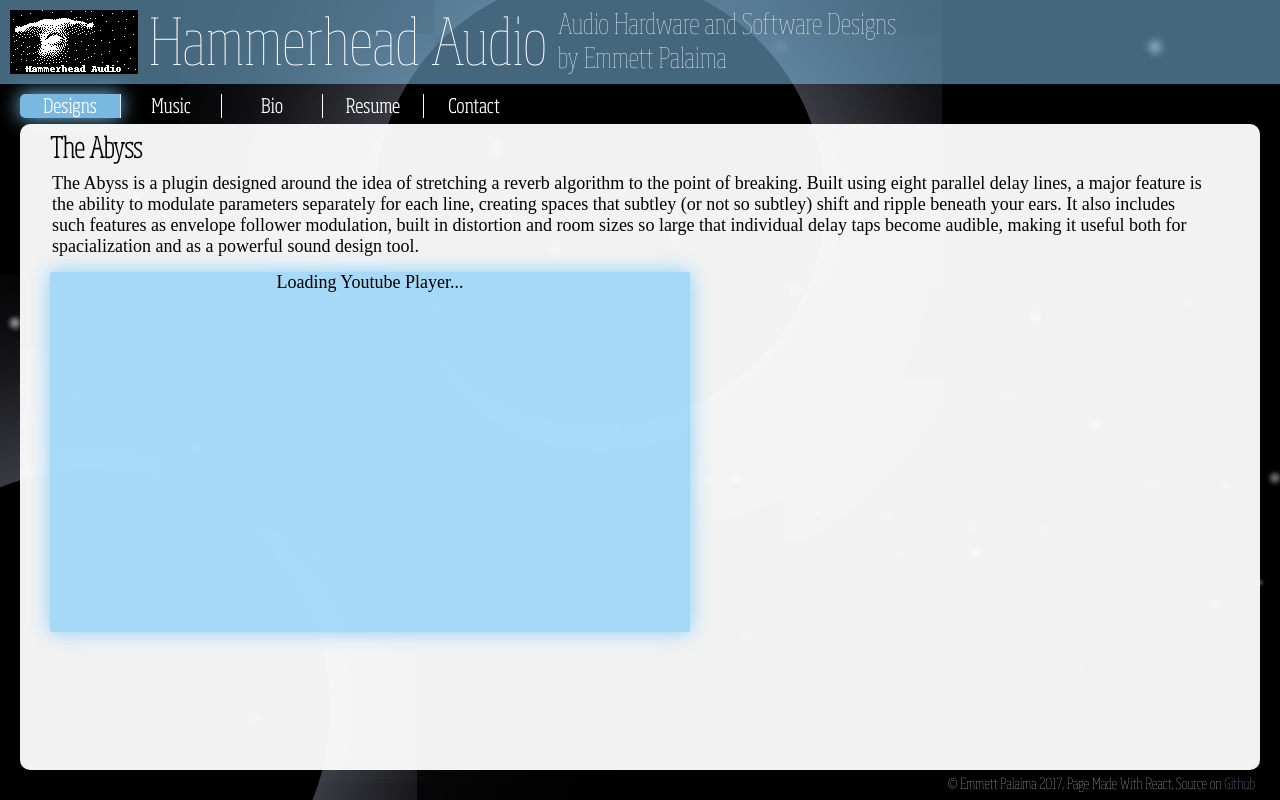
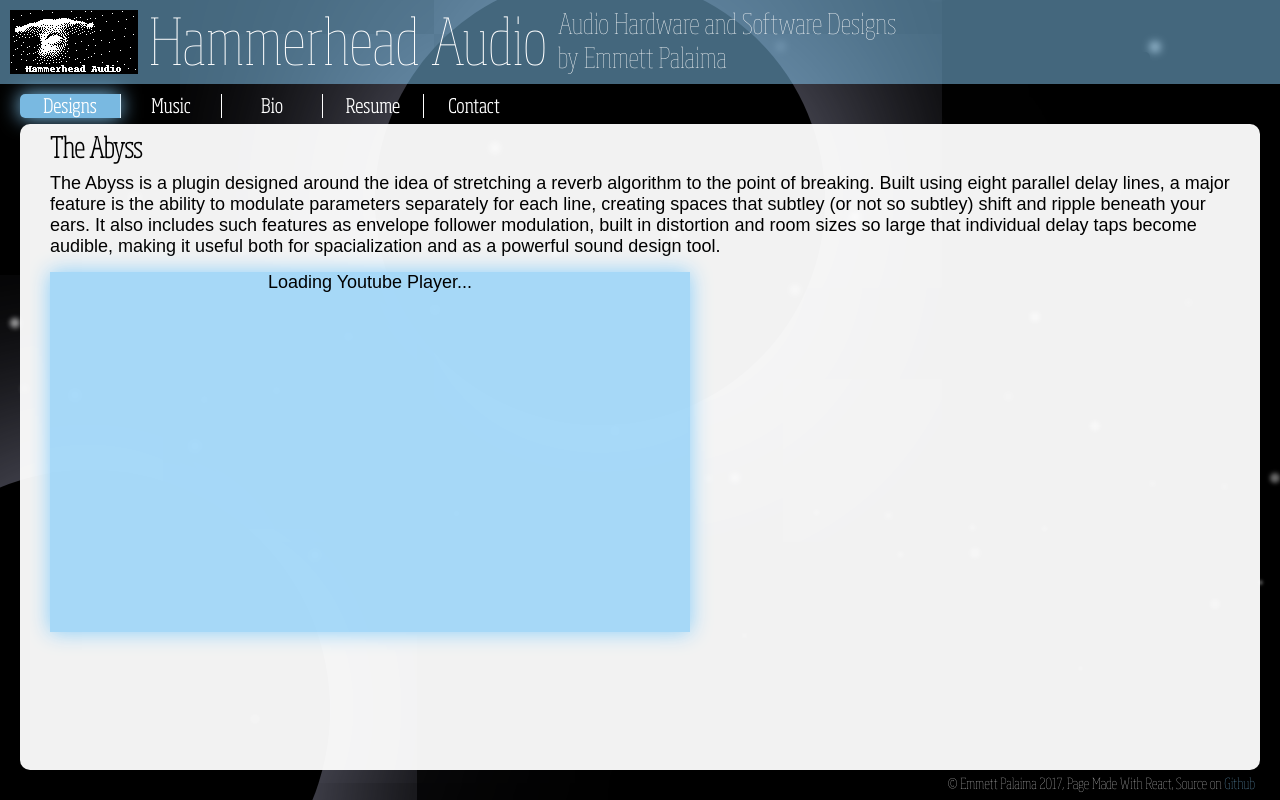
Before and after one commit to hhaudio/hammerheadaudio, a React (Create React App) app: page / in a window 1280 px wide. Built offline with nearby package versions, Linux system fonts and the light colour scheme.

Commit message:
Added backup fonts + cleaned up css

```diff
--- a/src/App.css
+++ b/src/App.css
@@ -36,7 +36,8 @@ a {
   text-align: center;
   vertical-align: center;
   color: white;
-  font: 20px Soho-Light;
+  font-size: 20px;
+  font-family: "Soho-Light", "Century Gothic", monospace;
   z-index: 1000;
   padding-top: 2px;
   padding-bottom: 2px;
@@ -103,7 +104,8 @@ a {
   position: absolute;
   top: 10px;
   left: 148px;
-  font: 64px Soho-Thin;
+  font-size: 64px;
+  font-family: "Soho-Thin", Arial, serif;
   width: 400px;
 }
 
@@ -111,7 +113,8 @@ a {
   position: absolute;
   top: 10px;
   left: 558px;
-  font: 28px Soho-Thin;
+  font-size: 28px;
+  font-family: "Soho-Thin", Arial, serif;
   text-align: left;
   width: 360px;
 }
@@ -121,7 +124,8 @@ a {
   bottom: 5px;
   right: 25px;
   color: white;
-  font: 15px Soho-Thin;
+  font-size: 15px;
+  font-family: "Soho-Thin", "Century Gothic", "HelveticaNeue", Arial, serif;
 }
 
 @keyframes App-logo-spin {
--- a/src/Contact.css
+++ b/src/Contact.css
@@ -1,6 +1,7 @@
 .Contact-Header {
   position: relative;
-  font: 25px Century Gothic;
+  font-size: 25px;
+  font-family: "Century Gothic", Helvetica, Arial, monospace, serif;
   font-weight: bold;
   padding-left: 0px;
   padding-right: 15px;
--- a/src/Content.css
+++ b/src/Content.css
@@ -16,7 +16,8 @@
 
 .Content-Title {
   position: relative;
-  font: 28px Soho-Thin;
+  font-size: 28px;
+  font-family: "Soho-Thin", "Helvetica-Normal", monospace;
   font-weight: bold;
   left: 20px;
   text-align: left;
@@ -25,7 +26,9 @@
 
 .Content-Text {
   position: relative;
-  font: 18px HelveticaNeue-Thin;
+  font-size: 18px;
+  font-family: "HelveticaNeue-Thin", Arial, Serif;
+  font-weight: thin;
   padding-top: 5px;
   padding-bottom: 5px;
   left: 20px;
@@ -40,7 +43,6 @@
   top: 10px;
   bottom: 10px;
   color: black;
-  font: 28px Soho-Thin;
   padding-right: 40px;
   overflow:auto;
   display: inherit;
--- a/src/Designs.css
+++ b/src/Designs.css
@@ -1,34 +1,11 @@
-.Designs-Title {
-  position: relative;
-  font: 28px Soho-Thin;
-  color: black;
-  font-weight: bold;
-  left: 20px;
-  text-align: left;
-  display: inherit;
-}
-
-.Designs-Text {
-  position: relative;
-  font: 18px HelveticaNeue-Thin;
-  color: black;
-  padding-top: 5px;
-  padding-bottom: 5px;
-  padding-left: 10px;
-  padding-right: 10px;
-  left: 12px;
-  text-align: left;
-  display: inherit;
-  border-radius: 5px;
-}
-
 .Designs-Video-Container {
   position: relative;
   top: 10px;
   left: 20px;
   box-shadow: 0px 0px 20px LightSkyBlue;
   background-color: rgba(135,206,250, .7);
-  font: 18px HelveticaNeue-Thin;
+  font-size: 18px;
+  font-family: "HelveticaNeue-Thin", Arial, Serif;
   display: inherit;
 }
 
--- a/src/Designs.js
+++ b/src/Designs.js
@@ -27,8 +27,8 @@ class Designs extends Component {
     	return (
 			<div style={{display: this.props.display}} className="Content-Container">
 	    		<div className="Content-Text-Box">
-	    			<div className="Designs-Title">The Abyss</div>
-	    			<div className="Designs-Text">The Abyss is a plugin designed around the idea of stretching a reverb algorithm to the point of breaking.
+	    			<div className="Content-Title">The Abyss</div>
+	    			<div className="Content-Text">The Abyss is a plugin designed around the idea of stretching a reverb algorithm to the point of breaking.
 	   				Built using eight parallel delay lines, a major feature is the ability to modulate parameters separately for each line,
 	   				creating spaces that subtley (or not so subtley) shift and ripple beneath your ears.
 	   				It also includes such features as
--- a/src/Music.css
+++ b/src/Music.css
@@ -17,5 +17,6 @@
 	box-shadow: 0px 0px 20px LightSkyBlue;
 	background-color: rgba(135,206,250, .7);
 	margin-bottom: 30px;
-	font: 18px HelveticaNeue-Thin;
+	font-size: 18px;
+	font-family: "HelveticaNeue-Thin", Arial, Serif;
 }
--- a/src/Resume.css
+++ b/src/Resume.css
@@ -1,6 +1,7 @@
 .Resume-Section-Header {
   position: relative;
-  font: 22px Century Gothic;
+  font-size: 22px;
+  font-family: "Century Gothic", Helvetica, Arial, monospace, serif;
   font-weight: bold;
   left: 10px;
   text-align: left;
@@ -9,7 +10,8 @@
 .Resume-Header {
   background-color: rgba(255,255,255, .95);
   position: relative;
-  font: 25px Century Gothic;
+  font-size: 25px;
+  font-family: "Century Gothic", Helvetica, Arial, monospace, serif;
   font-weight: bold;
   padding-left: 10px;
   padding-right: 15px;
@@ -29,7 +31,8 @@
 
 .Resume-Entry-Header {
   position: relative;
-  font: 15px Century Gothic;
+  font-size: 15px;
+  font-family: "Century Gothic", Helvetica, Arial, monospace, serif;
   font-weight: bold;
   padding-top: 5px;
   padding-bottom: 5px;
@@ -44,7 +47,9 @@
 
 .Resume-Text {
   position: relative;
-  font: 15px Century Gothic;
+  font-size: 15px;
+  font-family: "Century Gothic", Helvetica, Arial, monospace, serif;
+  font-weight: normal;
   padding-top: 5px;
   padding-bottom: 5px;
   padding-right: 5px;
@@ -65,7 +70,9 @@
 .Resume-List-Text {
   position: relative;
   list-style-type: circle;
-  font: 15px Century Gothic;
+  font-size: 15px;
+  font-family: "Century Gothic", Helvetica, Arial, monospace, serif;
+  font-weight: normal;
   padding-top: 5px;
   padding-bottom: 5px;
   left: 10px;
```
